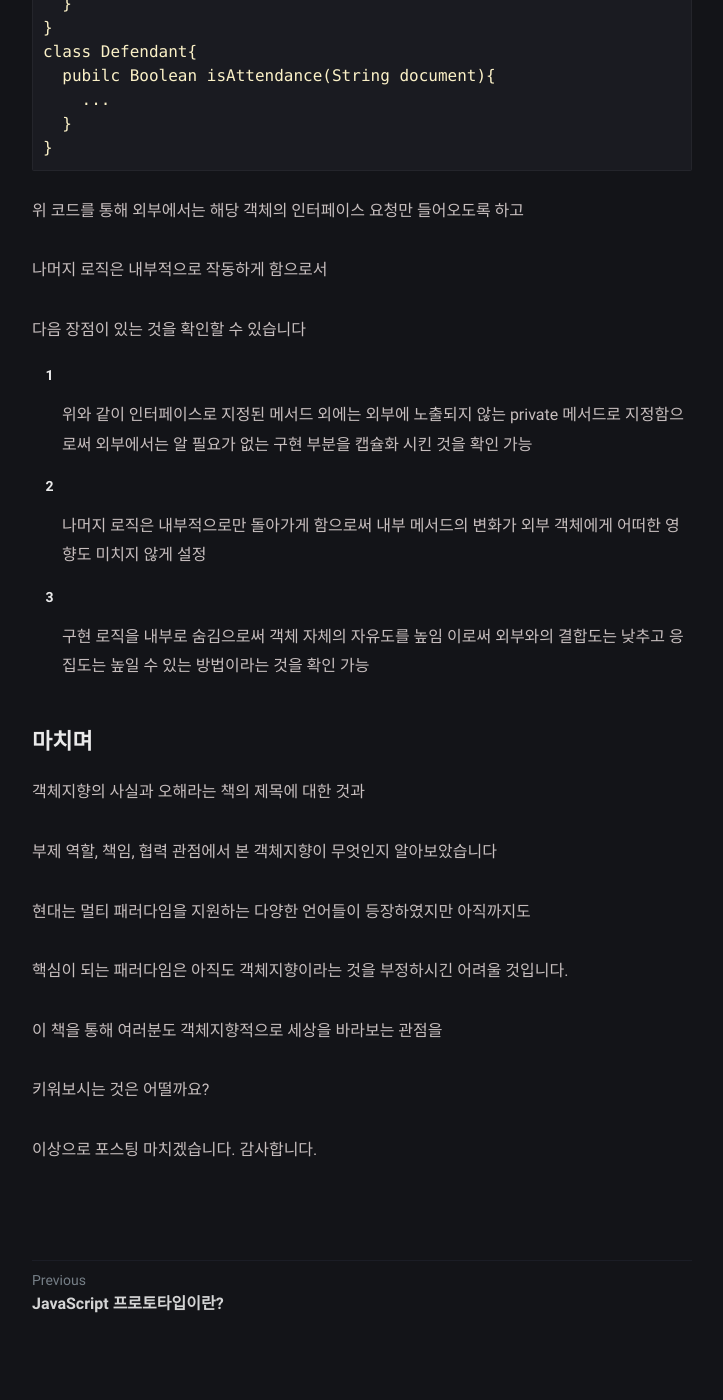
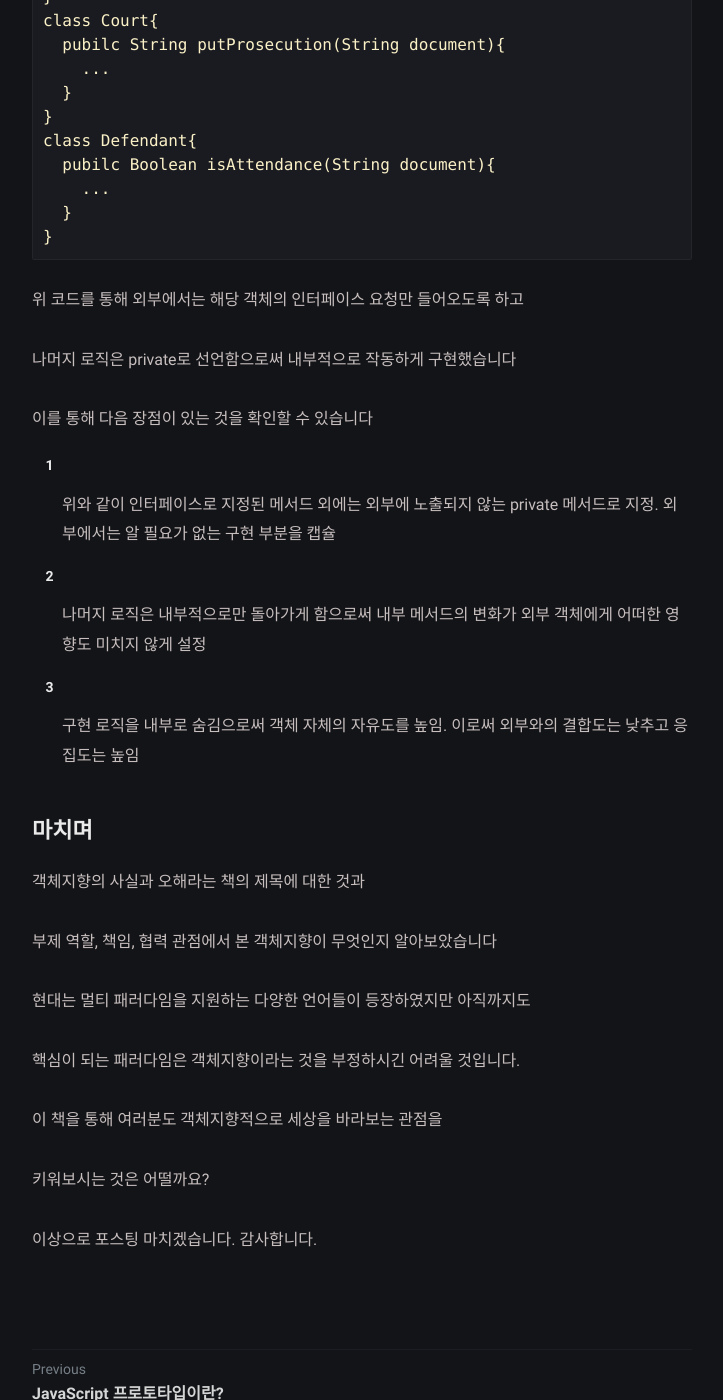
Before and after one commit to LeeJams/LeeJams.github.io, a Jekyll site: the page built from _posts/DongUk/2021-10-31-ObjectOrientedFactsAndMisunderstandings.md, in a window 1280 px wide and 1400 px high, scrolled down 13940 px. Shown: the whole window, without its empty margins (278-1001 px from the left). Built offline with Jekyll 4.4.1, drawn with Linux system fonts in a browser that asks for light colours; comment, search, counter and statistics services are not loaded; some of the changed text lies outside the part shown.

Commit message:
가독성을 높이도록 글 수정

````diff
--- a/_posts/DongUk/2021-10-31-ObjectOrientedFactsAndMisunderstandings.md
+++ b/_posts/DongUk/2021-10-31-ObjectOrientedFactsAndMisunderstandings.md
@@ -21,7 +21,7 @@ author: "DongUk"
 친절한 포스팅이 아닐 수 있습니다
 
 ### 읽게된 계기
-현재 제가 하고 다니는 회사는 웹 서비스를 제작하는 SI 회사입니다
+현재 다니고 있는 회사는 웹 서비스를 제작하는 SI 회사입니다
 
 회사 특성상 프리랜서분들이 많고 개발 기간 자체가 촉박하다 보니
 
@@ -31,19 +31,21 @@ author: "DongUk"
 
 프리랜서분들에 의해 룰이 깨지는 경우가 많았고
 
-그 결과 코드는 결국 각자의 방식으로 코딩이 되면서 가독성이 떨어졌습니다
+그 결과 코드의 가독성이 떨어졌습니다
 
 최근 프로젝트도 1차 개발이 완료되면서
 
 하드코딩된 내용을 리팩터링하는 작업을 진행하려 했지만
 
-이미 완성된 프로젝트를 리팩토링하는 것은 자칫 정상 작동하던
+이미 완성된 프로젝트를 리팩토링하는 행위 자체가 정상 작동하던
 
 시스템에 오류를 야기할 수 있어 부담이 적지 않은 작업이었습니다
 
-때문에 프로젝트 초기 누구나 이해하기 쉽게 아키텍처를 잘 잡아야 한다는 사실을 느끼고
+때문에 프로젝트 초기 누구나 이해하기 쉽게 아키텍처를
 
-주변 고급 개발자분들에게 아키텍처 관련된 책 추천을 받았습니다
+잡아야 한다는 사실을 느끼고 주변 고급 개발자분들에게
+
+아키텍처 관련 서적을 추천 받았습니다
 
 책은 '객체지향의 사실과 오해', '오브젝트' 두 권을 추천받았습니다
 
@@ -103,7 +105,7 @@ author: "DongUk"
 
 법정 안에는 다양한 객체들이 존재합니다만
 
-크게 판사 객체, 검사 객체, 피고인 객체, 변호사 객체만을 놓고 보면
+크게 판사 객체, 검사 객체, 피고인 객체, 변호사 객체가 존재한다고 가정하겠습니다.
 
 각각의 객체는 모두 담당해야 하는 역할이 정해져있습니다
 
@@ -169,8 +173,6 @@ author: "DongUk"
 
 주변 객체들과 메시지를 주고 받으며 객체로서의 역할과 책임을 다하게 됩니다
 
-이게 각 객체들이 협력관계에 놓여있다고 말할 수 있겠습니다
-
 그렇다면 객체들은 어떻게 협력관계를 유지할 수 있을까요?
 
 바로 메시지를 통해 협력관계를 유지합니다
@@ -195,7 +197,7 @@ author: "DongUk"
 
 이처럼 객체를 중심적으로 설계한다는 것은
 
-클래스 중심적인 설계를 한다는 것이 아닙니다
+클래스 중심으로 설계하는 것이 아닙니다
 
 ### 객체지향적 설계는 어떻게 가능한가?
 그렇다면 객체지향적 설계는 어떻게 가능할까요?
@@ -234,7 +236,7 @@ author: "DongUk"
 ## 실제 설계 시 참고할 사항
 글을 읽은 분들은 위 내용은 어느 정도 이해는 되지만
 
-그래서 위 말들을 어떻게 코드로 옮길 것인지가 궁금할 것이라고 생각됩니다
+위 말들을 어떻게 코드로 옮겨야 하는지 고민이 되실 겁니다.
 
 그래서 저자는 7장에서 이를 코드로 옮기기 위한 3가지 관점을 제시하고 있습니다
 
@@ -286,7 +288,8 @@ public 메서드의 구현과 관련된 세부 사항이 드러나지 않는 이
 때문에 내부적으로 구현된 메서드와 속성이 변경된다고 해서
 
 협력하는 외부 클래스에 영향을 미쳐서는 안 되는 것이 원칙입니다
-(100% 그렇게 할 수는 없습니다만)
+
+다만 환경에 따라 100% 그렇게 할 수는 없습니다
 
 ## 간단한 코드 구현으로 예시 살펴보기
 위 내용들을 학습하셨다면 이 책의 핵심 내용들을 간략하게는 알아보신 겁니다
@@ -295,9 +298,9 @@ public 메서드의 구현과 관련된 세부 사항이 드러나지 않는 이
 
 2. 필요 메시지 선정과 이를 중심으로 필요 객체 선정
 
-3. 각 객체들의 역할과 책임을 규정
+3. 명세 관점에서 인터페이스 선정
 
-4. 코드 구현 시에는 각 관점을 적용하여 구현
+4. 역할과 책임에 따라 구현 관점에서 내부 로직 제작
 
 그렇다면 지금부터 간단한 코드 예시를 통해
 
@@ -362,7 +365,7 @@ Code를 구현할 때 주의할 점은 협력을 통해 식별된 타입의 오
 외부에서 접근 가능하도록 public으로 선언되어야 합니다
 
 
-4. 역할과 책임에 따라 구현 관점에서 내부 로직 제작
+4. 역할과 책임에 따라 구현 관점에서 오퍼레이션 제작
 
 위 과정을 통해 인터페이스까지 모두 도출되었다면
 
@@ -370,7 +373,8 @@ Code를 구현할 때 주의할 점은 협력을 통해 식별된 타입의 오
 
 내부적인 로직 및 변수를 구현하면 됩니다
 
-Prosecutor 클래스를 세부적으로 구현해 보겠습니다
+위에서 선언한 Prosecutor 클래스를 세부적으로 구현해 보겠습니다
+
 ```
 class Prosecutor{
   // 공판 일정
@@ -422,16 +426,16 @@ class Defendant{
 
 위 코드를 통해 외부에서는 해당 객체의 인터페이스 요청만 들어오도록 하고
 
-나머지 로직은 내부적으로 작동하게 함으로서
+나머지 로직은 private로 선언함으로써 내부적으로 작동하게 구현했습니다
 
-다음 장점이 있는 것을 확인할 수 있습니다
+이를 통해 다음 장점이 있는 것을 확인할 수 있습니다
 
-1. 위와 같이 인터페이스로 지정된 메서드 외에는 외부에 노출되지 않는 private 메서드로 지정함으로써 외부에서는 알 필요가 없는 구현 부분을 캡슐화 시킨 것을 확인 가능
+1. 위와 같이 인터페이스로 지정된 메서드 외에는 외부에 노출되지 않는 private 메서드로 지정. 외부에서는 알 필요가 없는 구현 부분을 캡슐
 
 2. 나머지 로직은 내부적으로만 돌아가게 함으로써 내부 메서드의 변화가 외부 객체에게 어떠한 영향도 미치지 않게 설정
 
-3. 구현 로직을 내부로 숨김으로써 객체 자체의 자유도를 높임
-이로써 외부와의 결합도는 낮추고 응집도는 높일 수 있는 방법이라는 것을 확인 가능
+3. 구현 로직을 내부로 숨김으로써 객체 자체의 자유도를 높임.
+이로써 외부와의 결합도는 낮추고 응집도는 높임
 
 ## 마치며
 객체지향의 사실과 오해라는 책의 제목에 대한 것과
@@ -440,7 +444,7 @@ class Defendant{
 
 현대는 멀티 패러다임을 지원하는 다양한 언어들이 등장하였지만 아직까지도
 
-핵심이 되는 패러다임은 아직도 객체지향이라는 것을 부정하시긴 어려울 것입니다.
+핵심이 되는 패러다임은 객체지향이라는 것을 부정하시긴 어려울 것입니다.
 
 이 책을 통해 여러분도 객체지향적으로 세상을 바라보는 관점을
 
````
Also changed, not shown: other parts of _posts/DongUk/2021-10-31-ObjectOrientedFactsAndMisunderstandings.md (+4 -2 lines).
